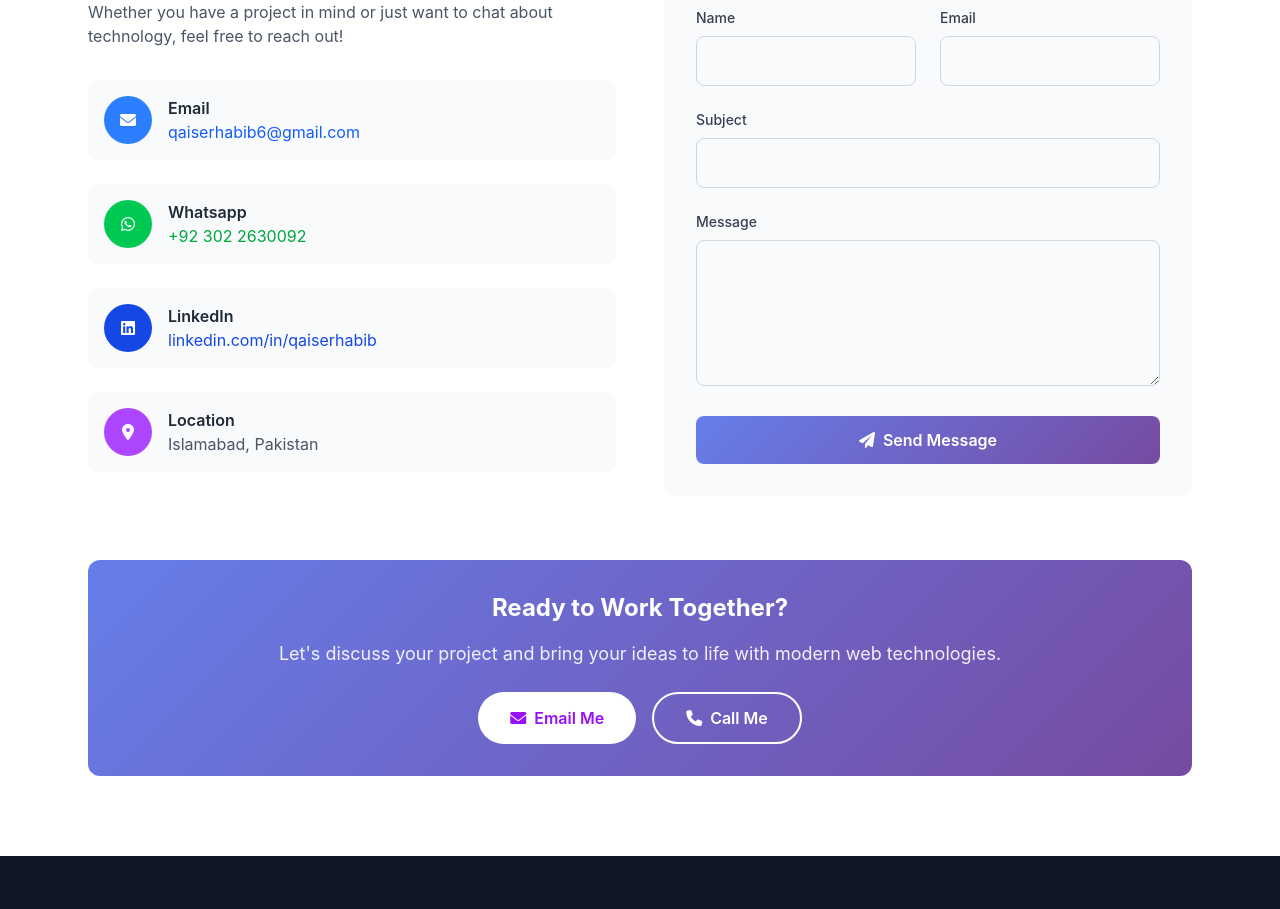
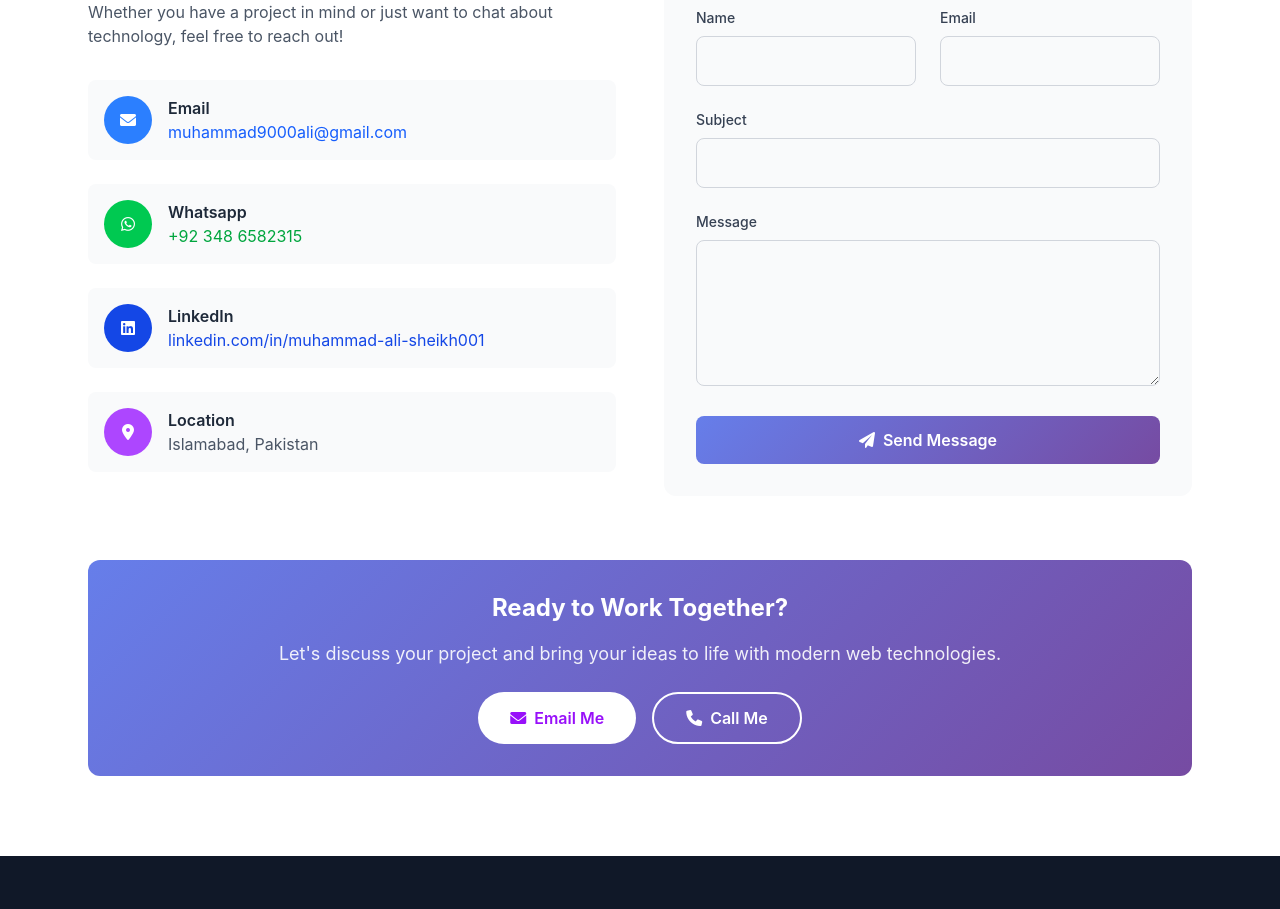
Before and after one commit to muhammad-ali-2001/portfolio, a React (Vite) app: page / in a window 1280 px wide. Shown: the part 4348-5257 px from the top of the page. Built offline with nearby package versions, Linux system fonts and the light colour scheme.

Commit message:
Update ContactSection.tsx

```diff
--- a/src/pages/Portfolio/_components/ContactSection.tsx
+++ b/src/pages/Portfolio/_components/ContactSection.tsx
@@ -18,7 +18,7 @@ const ContactSection = () => {
   const onSubmit = (data: ContactFormData) => {
     const { name, email, subject, message } = data;
 
-    const mailtoLink = `mailto:qaiserhabib6@gmail.com?subject=${encodeURIComponent(
+    const mailtoLink = `mailto:muhammad9000ali@gmail.com?subject=${encodeURIComponent(
       subject
     )}&body=${encodeURIComponent(
       `Name: ${name}\nEmail: ${email}\n\nMessage:\n${message}`
@@ -66,10 +66,10 @@ const ContactSection = () => {
                 <div>
                   <h4 className="font-semibold text-gray-800">Email</h4>
                   <a
-                    href="mailto:qaiserhabib6@gmail.com"
+                    href="mailto:muhammad9000ali@gmail.com"
                     className="text-blue-600 hover:text-blue-800 transition-colors"
                   >
-                    qaiserhabib6@gmail.com
+                    muhammad9000ali@gmail.com
                   </a>
                 </div>
               </div>
@@ -81,10 +81,10 @@ const ContactSection = () => {
                 <div>
                   <h4 className="font-semibold text-gray-800">Whatsapp</h4>
                   <a
-                    href="https://wa.me/923022630092"
+                    href="https://wa.me/923486582315"
                     className="text-green-600 hover:text-green-800 transition-colors"
                   >
-                    +92 302 2630092
+                    +92 348 6582315
                   </a>
                 </div>
               </div>
@@ -96,12 +96,12 @@ const ContactSection = () => {
                 <div>
                   <h4 className="font-semibold text-gray-800">LinkedIn</h4>
                   <a
-                    href="https://www.linkedin.com/in/qaisar-habib-827075203/"
+                    href="https://www.linkedin.com/in/muhammad-ali-sheikh001/"
                     target="_blank"
                     rel="noreferrer"
                     className="text-blue-700 hover:text-blue-900 transition-colors"
                   >
-                    linkedin.com/in/qaiserhabib
+                    linkedin.com/in/muhammad-ali-sheikh001
                   </a>
                 </div>
               </div>
@@ -228,7 +228,7 @@ const ContactSection = () => {
           </p>
           <div className="flex flex-col sm:flex-row gap-4 justify-center">
             <a
-              href="mailto:qaiserhabib6@gmail.com"
+              href="mailto:muhammad9000ali@gmail.com"
               className="bg-white text-purple-600 px-8 py-3 rounded-full font-semibold hover:bg-gray-100 transition-colors inline-flex items-center justify-center space-x-2"
             >
               <i className="fas fa-envelope"></i>
```
